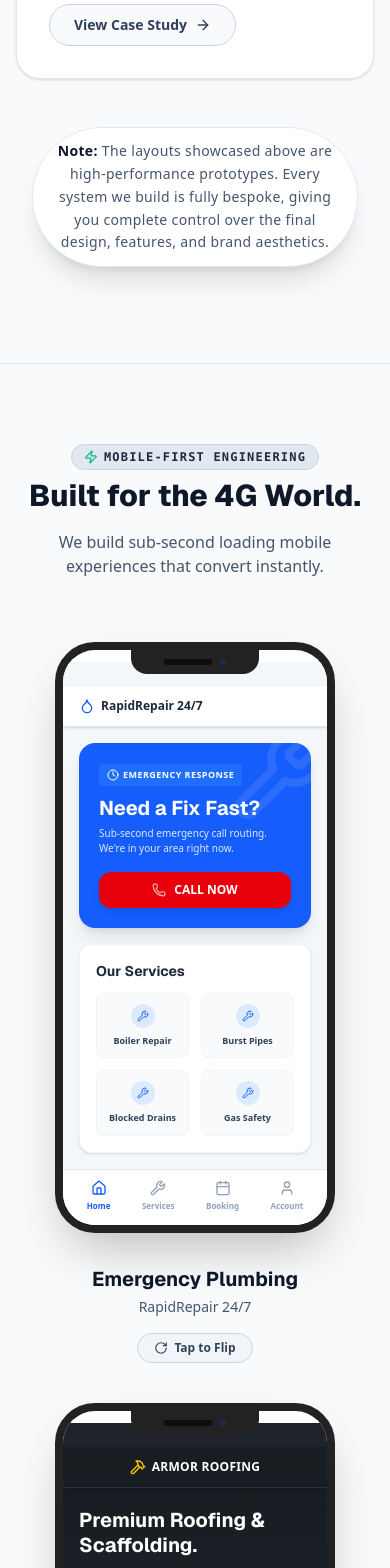
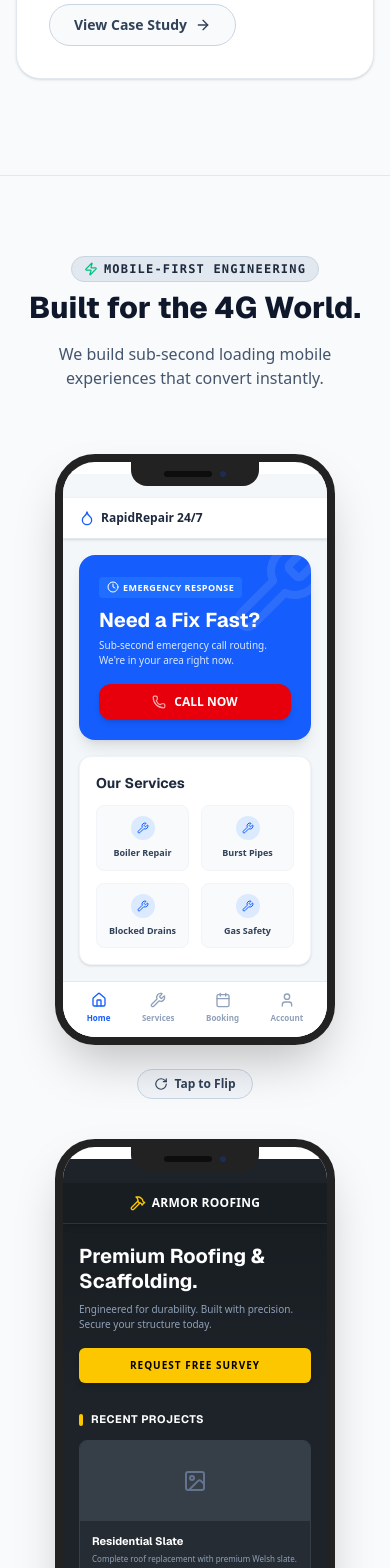
Before and after one commit to stokie2605/dean-wilshaw-web-development, a React (Vite) app: page / in a window 390 px wide. Shown: the part 3200-4768 px from the top of the page. Built offline with nearby package versions, Linux system fonts and the light colour scheme.

Commit message:
chore: remove trade titles under mobile cards and move prototype disclaimer

```diff
--- a/src/components/MobileShowcase.tsx
+++ b/src/components/MobileShowcase.tsx
@@ -139,16 +139,11 @@ export const MobileShowcase: React.FC<MobileShowcaseProps> = ({ onOpenQuote }) =
                 </div>
               </div>
 
-              {/* Trade Label */}
-              <div className="mt-8 text-center flex flex-col items-center gap-2">
-                <div>
-                  <h3 className="font-geist font-bold text-xl text-slate-900 dark:text-white mb-1">{trade.title}</h3>
-                  <p className="text-sm text-slate-600 dark:text-slate-400 font-medium">{trade.name}</p>
-                </div>
-                {/* Mobile Flip Button */}
+              {/* Mobile Flip Button */}
+              <div className="mt-6 flex justify-center">
                 <button
                   onClick={(e) => toggleFlip(idx, e)}
-                  className="md:hidden mt-2 px-4 py-1.5 bg-slate-100 dark:bg-slate-800 text-slate-700 dark:text-slate-300 hover:bg-slate-200 dark:hover:bg-slate-700 text-xs font-semibold rounded-full border border-slate-300 dark:border-slate-700 flex items-center gap-1.5 transition-colors"
+                  className="md:hidden px-4 py-1.5 bg-slate-100 dark:bg-slate-800 text-slate-700 dark:text-slate-300 hover:bg-slate-200 dark:hover:bg-slate-700 text-xs font-semibold rounded-full border border-slate-300 dark:border-slate-700 flex items-center gap-1.5 transition-colors"
                 >
                   <svg className="w-3.5 h-3.5" viewBox="0 0 24 24" fill="none" stroke="currentColor" strokeWidth="2" strokeLinecap="round" strokeLinejoin="round">
                     <path d="M21 12a9 9 0 1 1-9-9c2.52 0 4.93 1 6.74 2.74L21 8" />
@@ -160,6 +155,15 @@ export const MobileShowcase: React.FC<MobileShowcaseProps> = ({ onOpenQuote }) =
 
             </div>
           ))}
+        </div>
+
+        {/* Disclaimer */}
+        <div className="flex justify-center mt-12 md:mt-16 px-4">
+          <div className="bg-white dark:bg-slate-900 border border-slate-200 dark:border-slate-800 rounded-full px-6 py-3 shadow-xl max-w-4xl">
+            <p className="text-sm text-slate-600 dark:text-slate-400 text-center tracking-wide leading-relaxed">
+              <span className="font-semibold text-slate-900 dark:text-white">Note:</span> The layouts showcased above are high-performance prototypes. Every system we build is fully bespoke, giving you complete control over the final design, features, and brand aesthetics.
+            </p>
+          </div>
         </div>
       </div>
 
--- a/src/components/Portfolio.tsx
+++ b/src/components/Portfolio.tsx
@@ -184,14 +184,7 @@ export const Portfolio: React.FC<PortfolioProps> = ({ onOpenQuote }) => {
           })}
         </div>
 
-        {/* Disclaimer */}
-        <div className="flex justify-center mt-12 md:mt-16 px-4">
-          <div className="bg-white dark:bg-white/5 border border-slate-200 dark:border-white/10 rounded-full px-6 py-3 shadow-xl max-w-4xl backdrop-blur-sm">
-            <p className="text-sm text-slate-600 dark:text-slate-400 text-center tracking-wide leading-relaxed">
-              <span className="font-semibold text-slate-900 dark:text-white">Note:</span> The layouts showcased above are high-performance prototypes. Every system we build is fully bespoke, giving you complete control over the final design, features, and brand aesthetics.
-            </p>
-          </div>
-        </div>
+
 
       </div>
 
```
